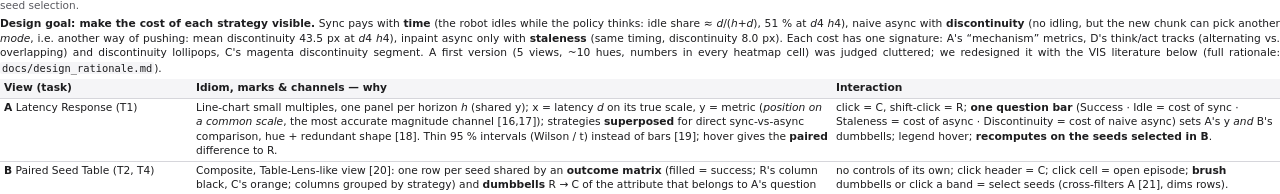
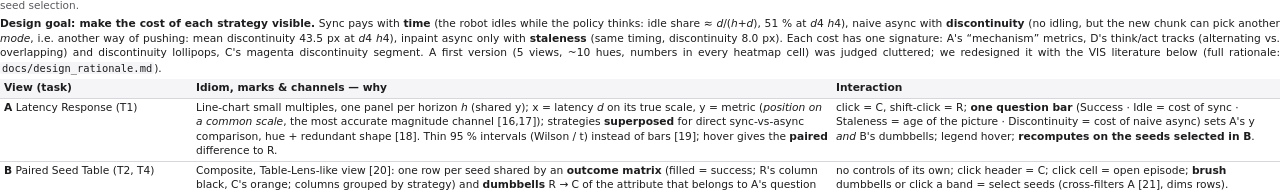
Before and after one commit to joowan1108/laglens, a plain HTML site: page report/report.html in a window 1280 px wide. Shown: the part 1730-1924 px from the top of the page. Drawn offline with Linux system fonts and the light colour scheme.

Commit message:
Rebuild report with staleness wording
Co-Authored-By: Claude Opus 5.5 <noreply@anthropic.com>

```diff
--- a/report/report.html
+++ b/report/report.html
@@ -110,7 +110,7 @@
 <p class="small"><b>Design goal: make the cost of each strategy visible.</b> Sync pays with <b>time</b> (the robot idles while the policy thinks: idle share ≈ <i>d</i>/(<i>h</i>+<i>d</i>), 51 % at <i>d</i>4 <i>h</i>4), naive async with <b>discontinuity</b> (no idling, but the new chunk can pick another <i>mode</i>, i.e. another way of pushing: mean discontinuity 43.5 px at <i>d</i>4 <i>h</i>4), inpaint async only with <b>staleness</b> (same timing, discontinuity 8.0 px). Each cost has one signature: A's “mechanism” metrics, D's think/act tracks (alternating vs. overlapping) and discontinuity lollipops, C's magenta discontinuity segment. A first version (5 views, ~10 hues, numbers in every heatmap cell) was judged cluttered; we redesigned it with the VIS literature below (full rationale: <code>docs/design_rationale.md</code>).</p>
 <table>
   <tr><th style="width:15%">View (task)</th><th style="width:50%">Idiom, marks &amp; channels — why</th><th>Interaction</th></tr>
-  <tr><td><b>A</b> Latency Response (T1)</td><td>Line-chart small multiples, one panel per horizon <i>h</i> (shared y); x = latency <i>d</i> on its true scale, y = metric (<i>position on a common scale</i>, the most accurate magnitude channel [16,17]); strategies <b>superposed</b> for direct sync-vs-async comparison, hue + redundant shape [18]. Thin 95 % intervals (Wilson / t) instead of bars [19]; hover gives the <b>paired</b> difference to R.</td><td>click = C, shift-click = R; <b>one question bar</b> (Success · Idle = cost of sync · Staleness = cost of async · Discontinuity = cost of naive async) sets A's y <i>and</i> B's dumbbells; legend hover; <b>recomputes on the seeds selected in B</b>.</td></tr>
+  <tr><td><b>A</b> Latency Response (T1)</td><td>Line-chart small multiples, one panel per horizon <i>h</i> (shared y); x = latency <i>d</i> on its true scale, y = metric (<i>position on a common scale</i>, the most accurate magnitude channel [16,17]); strategies <b>superposed</b> for direct sync-vs-async comparison, hue + redundant shape [18]. Thin 95 % intervals (Wilson / t) instead of bars [19]; hover gives the <b>paired</b> difference to R.</td><td>click = C, shift-click = R; <b>one question bar</b> (Success · Idle = cost of sync · Staleness = age of the picture · Discontinuity = cost of naive async) sets A's y <i>and</i> B's dumbbells; legend hover; <b>recomputes on the seeds selected in B</b>.</td></tr>
   <tr><td><b>B</b> Paired Seed Table (T2, T4)</td><td>Composite, Table-Lens-like view [20]: one row per seed shared by an <b>outcome matrix</b> (filled = success; R's column black, C's orange; columns grouped by strategy) and <b>dumbbells</b> R → C of the attribute that belongs to A's question (position, symlog for discontinuities). Rows grouped by R→C change (<i>spatial region</i>), robust seeds first, so flips break their band; a <b>re-run</b> column gives the chance level; band ticks = medians.</td><td>no controls of its own; click header = C; click cell = open episode; <b>brush</b> dumbbells or click a band = select seeds (cross-filters A [21], dims rows).</td></tr>
   <tr><td><b>C</b> Workspace Replay (T3)</td><td>Juxtaposed R | C maps at equal scale (true geometry) [18]. Only the current chunk (filled = executed, hollow dashed = thrown away), the chunk still being computed (dotted grey) and the latest discontinuity (magenta segment, length = gap); status line in strategy terms (“idle: waiting for inference”).</td><td>play / scrub / keys; hover a planned point = when planned and executed; click = jump; D's window highlights the path.</td></tr>
   <tr><td><b>D</b> Execution Timeline (T3)</td><td>Gantt lanes on a shared time axis [22]: per run a <b>think</b> track (inference intervals) and an <b>act</b> track (chunk spans, alternating tints, hatched = idle); discontinuities as <b>lollipops</b> (length on a common baseline); coverage lines with the 95 % threshold.</td><td><b>brush</b> a window (→ C), hover a chunk (→ its plan in C), click = cursor.</td></tr>
```
Also changed, not shown: 1 other file.
